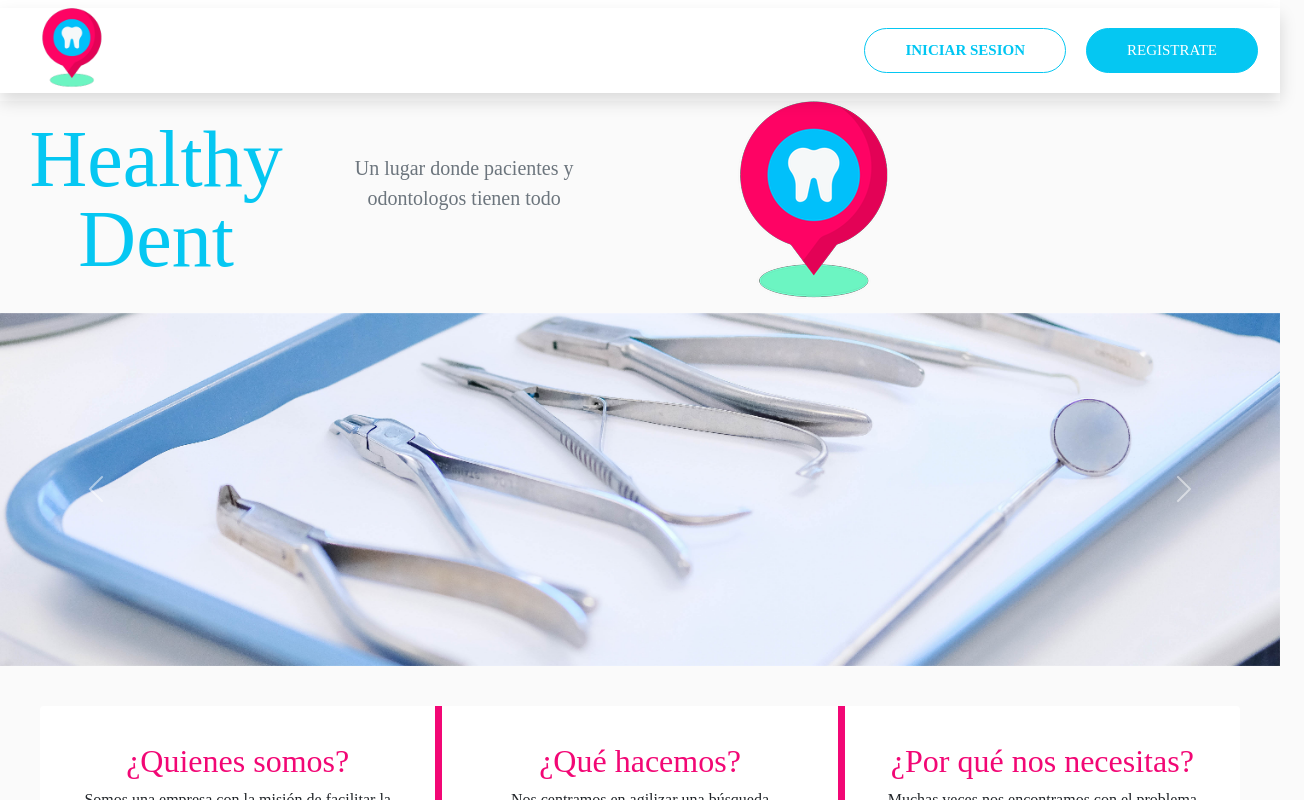
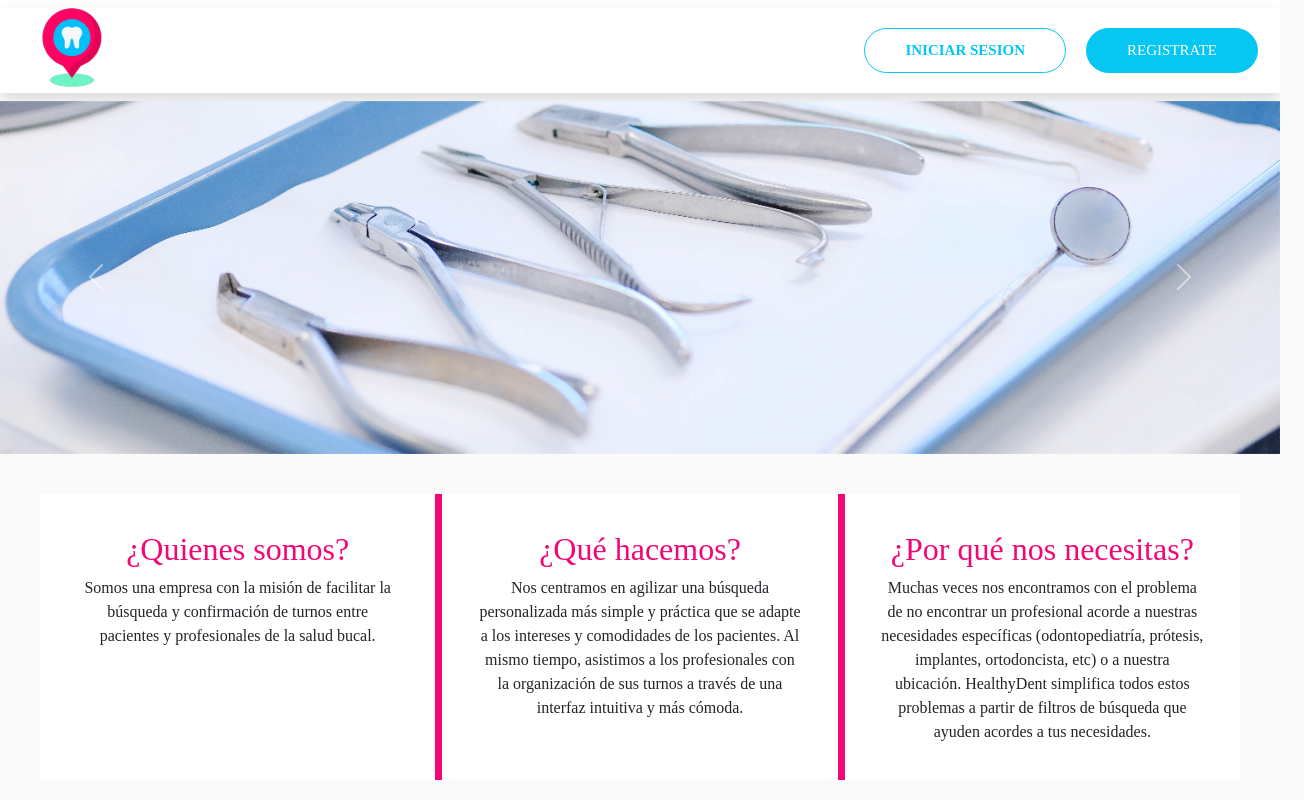
Before and after one commit to AgusRicardo/Healthy_Dent_Front-end, a React (Create React App) app in the folder client/: page / in a window 1280 px wide. Shown: the top 800 px of the page, 1304 px wide, since content can reach past the window. Built offline with nearby package versions, Linux system fonts and the light colour scheme; a web font is replaced by a local one.

Commit message:
uptdate servan changes

```diff
--- a/client/src/api/auth.js
+++ b/client/src/api/auth.js
@@ -2,8 +2,8 @@ import axios from 'axios'
 axios.defaults.withCredentials = true
 
 
-//const url = 'http://localhost:4000';
-const url = 'https://healthy-dent-back-end.fly.dev';
+//export const url = 'http://localhost:4000';
+export const url = 'https://healthy-dent-back-end.fly.dev';
 
 
 
--- a/client/src/pages/home.js
+++ b/client/src/pages/home.js
@@ -10,19 +10,20 @@ import { Footer } from "../components/Footer";
 export const Home = () => {
   return (
     <Layout>
-      <section className="intro">
-      <div class="row gx-5 align-items-center">
-                    <div class="col-lg-6">
-                        <div class="mb-5 mb-lg-0  firstcolumintro">
-                            <h1 class=" titlemarca display-1 lh-1 mb-3">Healthy Dent</h1>
-                            <p class="descripmarca lead fw-normal text-muted mb-5">Un lugar donde pacientes y odontologos tienen todo</p>
+      {/* ESTO PROVOCA SCROLL HORIZONTAL */}
+      {/* <section className="intro">
+      <div className="row gx-5 align-items-center">
+                    <div className="col-lg-6">
+                        <div className="mb-5 mb-lg-0  firstcolumintro">
+                            <h1 className=" titlemarca display-1 lh-1 mb-3">Healthy Dent</h1>
+                            <p className="descripmarca lead fw-normal text-muted mb-5">Un lugar donde pacientes y odontologos tienen todo</p>
                         </div>
                     </div>
-                    <div class="col-lg-6">
+                    <div className="col-lg-6">
                       <img src={logo}></img>
                     </div>
                 </div>
-      </section>
+      </section> */}
       <section className="carousel container-fluid no-wrapper">
         <div
           id="carouselExampleControls"
--- a/client/src/pages/myTurns.js
+++ b/client/src/pages/myTurns.js
@@ -1,5 +1,6 @@
 import React, { useEffect, useState } from "react";
 import { useSelector } from "react-redux";
+import { url } from "../api/auth";
 import Layout from "../components/Layout";
 import { Loading } from "../components/Loading";
 import { selectUser } from "../redux/slices/userSlice";
@@ -10,8 +11,8 @@ export const MyTurns = () => {
   const [isLoading, setIsLoading] = useState(true);
 
   useEffect(() => {
-    fetch(`https://healthy-dent-back-end.fly.dev/list/turn/${item[0].id}`)
-    //fetch(`http://localhost:4000/list/turn/${item[0].id}`)
+    //fetch(`https://healthy-dent-back-end.fly.dev/list/turn/${item[0].id}`)
+    fetch(`${url}/list/turn/${item[0].id}`)
       .then((response) => response.json())
       .then((res) => {
         setUser(res);
@@ -19,7 +20,7 @@ export const MyTurns = () => {
       });
   }, [isLoading]);
 
-
+console.log(user)
   return (
     <Layout>
       {
@@ -33,6 +34,7 @@ export const MyTurns = () => {
               <tr>
                 <th scope="col">#</th>
                 <th scope="col">Profesional</th>
+                <th scope="col">Tratamiento</th>
                 <th scope="col">Fecha</th>
                 <th scope="col">Hora</th>
               </tr>
@@ -43,9 +45,10 @@ export const MyTurns = () => {
                   <div>Todavía no hay turnos</div>
                 ) : (
                   user.map((turn, index) => (
-                    <tr >
+                    <tr>
                       <th scope="row" key={turn.user_id}>{index + 1}</th>
                       <td>{turn.name} {turn.last_name}</td>
+                      <td>{turn.treatment}</td>
                       <td>{(turn.date).slice(0, -14)}</td>
                       <td>{turn.hour}</td>
                     </tr>
--- a/client/src/pages/perfil.js
+++ b/client/src/pages/perfil.js
@@ -1,5 +1,6 @@
 import React, { useEffect, useState } from 'react'
 import { useSelector } from 'react-redux'
+import { url } from '../api/auth'
 import Layout from '../components/Layout'
 import { Loading } from '../components/Loading'
 import { selectUser } from '../redux/slices/userSlice'
@@ -15,16 +16,16 @@ export const Perfil = () => {
 
 
   useEffect(() => {
-    fetch(`https://healthy-dent-back-end.fly.dev/user/${item[0].id}`)
-    //fetch(`http://localhost:4000/user/${item[0].id}`)
+    //fetch(`https://healthy-dent-back-end.fly.dev/user/${item[0].id}`)
+    fetch(`${url}/user/${item[0].id}`)
     .then((response) => response.json())
     .then((res) => {
       setUser(res);
       setIsLoadingUser(false);
     });
 
-    fetch(`https://healthy-dent-back-end.fly.dev/user/prepaid/${item[0].id}`)
-    //fetch(`http://localhost:4000/user/prepaid/${item[0].id}`)
+    //fetch(`https://healthy-dent-back-end.fly.dev/user/prepaid/${item[0].id}`)
+    fetch(`${url}/user/prepaid/${item[0].id}`)
     .then((response) => response.json())
     .then((res) => {
       setPrepaid(res);
--- a/client/src/pages/register.js
+++ b/client/src/pages/register.js
@@ -200,7 +200,7 @@ export const Register = () => {
                     placeholder="date_birth"
                     autoComplete="off"
                     min="1920-01-01"
-                    max="2022-9-1"
+                    max="2004-01-01"
                     required
                   />
                   <label className="form-label" htmlFor="floatingSelectGrid">
--- a/client/src/pages/search.js
+++ b/client/src/pages/search.js
@@ -7,6 +7,7 @@ import { Loading } from '../components/Loading';
 import '../styles/search.css'
 import { Footer } from '../components/Footer';
 import dentist from  "../img/dentist.png"
+import { url } from '../api/auth';
 
 
 
@@ -21,8 +22,7 @@ export const Search = () => {
 
 
   useEffect(() => {
-    //fetch("http://localhost:4000/search")
-    fetch("https://healthy-dent-back-end.fly.dev/search")
+    fetch(`${url}/search`)
       .then((response) => response.json())
       .then((res) => {
         setState(res);
--- a/client/src/pages/turno.js
+++ b/client/src/pages/turno.js
@@ -1,6 +1,6 @@
 import React, { useEffect, useState } from 'react'
 import { useDispatch, useSelector } from 'react-redux';
-import { createTurn } from '../api/auth';
+import { createTurn, url } from '../api/auth';
 import Layout from '../components/Layout';
 import { Loading } from '../components/Loading';
 import { deleteTurn, selectTurn } from '../redux/slices/turnSlice';
@@ -30,8 +30,8 @@ export const Turno = () => {
 
 
   useEffect(() => {
-    fetch(`https://healthy-dent-back-end.fly.dev/user/prepaid/${item[0].id}`)
-    //fetch(`http://localhost:4000/user/prepaid/${item[0].id}`)
+    //fetch(`https://healthy-dent-back-end.fly.dev/user/prepaid/${item[0].id}`)
+    fetch(`${url}/user/prepaid/${item[0].id}`)
     .then((response) => response.json())
     .then((res) => {
       setPrepaid(res);
@@ -40,8 +40,8 @@ export const Turno = () => {
   }, []);
 
 useEffect(() => {
-  fetch(`https://healthy-dent-back-end.fly.dev/placeProfessional/${turn}`)
-  //fetch(`http://localhost:4000/placeProfessional/${turn}`)
+  //fetch(`https://healthy-dent-back-end.fly.dev/placeProfessional/${turn}`)
+  fetch(`${url}/placeProfessional/${turn}`)
   .then((response) => response.json())
   .then((res) => {
     setPlace(res)
@@ -152,7 +152,8 @@ useEffect(() => {
                 name='date'
                 placeholder='Fecha'
                 autoComplete='off'
-                min="2022-11-1" max="2023-12-31"
+                min="2022-11-01"
+                max="2023-12-31"
                 required
               />
               <label htmlFor="floatingInputGrid" className='form-label'>
```
